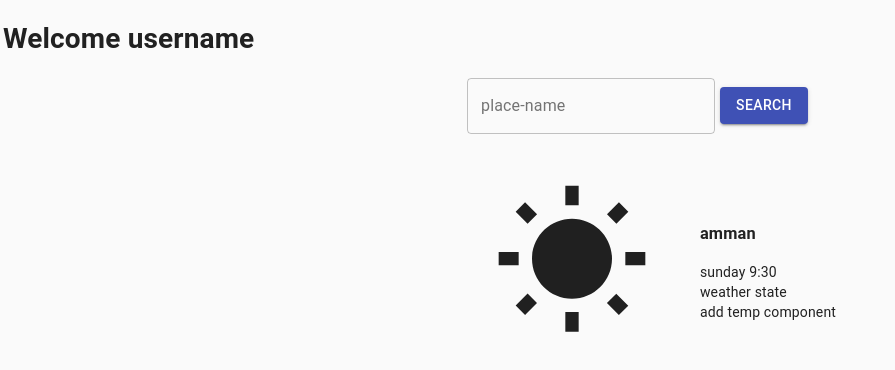
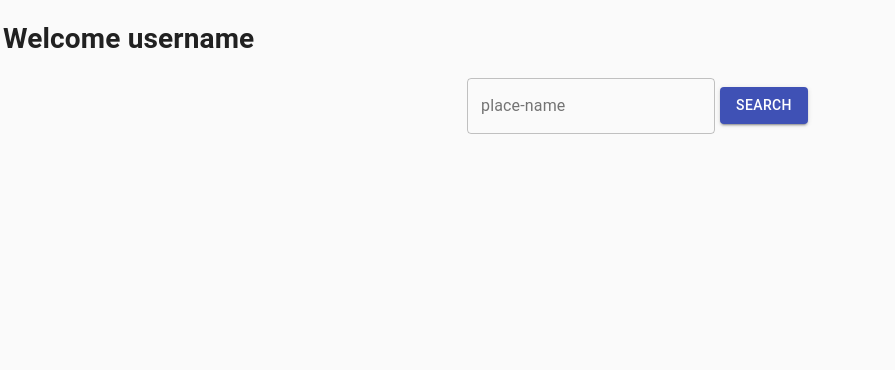
Before and after one commit to fares1994/weatherApp, a React (Create React App) app: page /signin in a window 1280 px wide. Both pictures are taken after typing "Sample", "Sample123" into the empty fields and a click on the button "SIGN IN". Shown: the top 370 px of the page, without its empty margins (0-895 px from the left). Built offline with nearby package versions, Linux system fonts and the light colour scheme.

Commit message:
initially adding weather-details component

```diff
--- a/src/pages/user.page.jsx
+++ b/src/pages/user.page.jsx
@@ -10,7 +10,7 @@ const DUMMY_WEATHER_DATA = {
     tempF: 70,
     date: '7/2/2021',
     placeName: 'name',
-    observationDate:'23:23',
+    observationTime:'23:23',
     day:'sunday'
 }
 const useStyles = makeStyles((theme) => ({
@@ -32,13 +32,6 @@ const useStyles = makeStyles((theme) => ({
         justifyContent: 'center',
         alignItems: 'center'
     },
-    stateIcon:{
-        width:'10rem',
-        height:'10rem'
-    },
-    iconContainer:{
-        margin:'3rem'
-    },
     submit:{
         margin:'5px'
     }
@@ -47,6 +40,7 @@ const UserPage = () =>{
     const classes = useStyles();
     const [place,setPlace] = useState('')
     const [error,setError] = useState(false)
+    const [data,setData] = useState(null)
     const inputHandler = event =>{
         setPlace(event)
     }
@@ -56,7 +50,9 @@ const UserPage = () =>{
             return setError('please enter a place')
         }
         console.log(place)
-        //to be fetched.....
+        // then fetch
+        setData(DUMMY_WEATHER_DATA)
+        // handle error later
     }
     const clearError = () =>{
         setError(false)
@@ -87,19 +83,7 @@ const UserPage = () =>{
                     Search
              </Button>
             </form>
-        <div className={classes.info}>
-          <div className={classes.iconContainer}>
-             <WbSunnyIcon className={classes.stateIcon}/>
-          </div>
-        <div className={classes.details}>
-           <h3>amman</h3>
-           <div>sunday 9:30</div>
-           <div>weather state</div>
-           <div className={classes.temp}>
-               add temp component
-            </div>
-        </div>
-        </div>
+
        </div>
    )
 }
```
Also changed, not shown: src/components/weather-details/weather-details.jsx (added, +11 -0 lines). Lines whose indentation alone changed are shown as unchanged.
